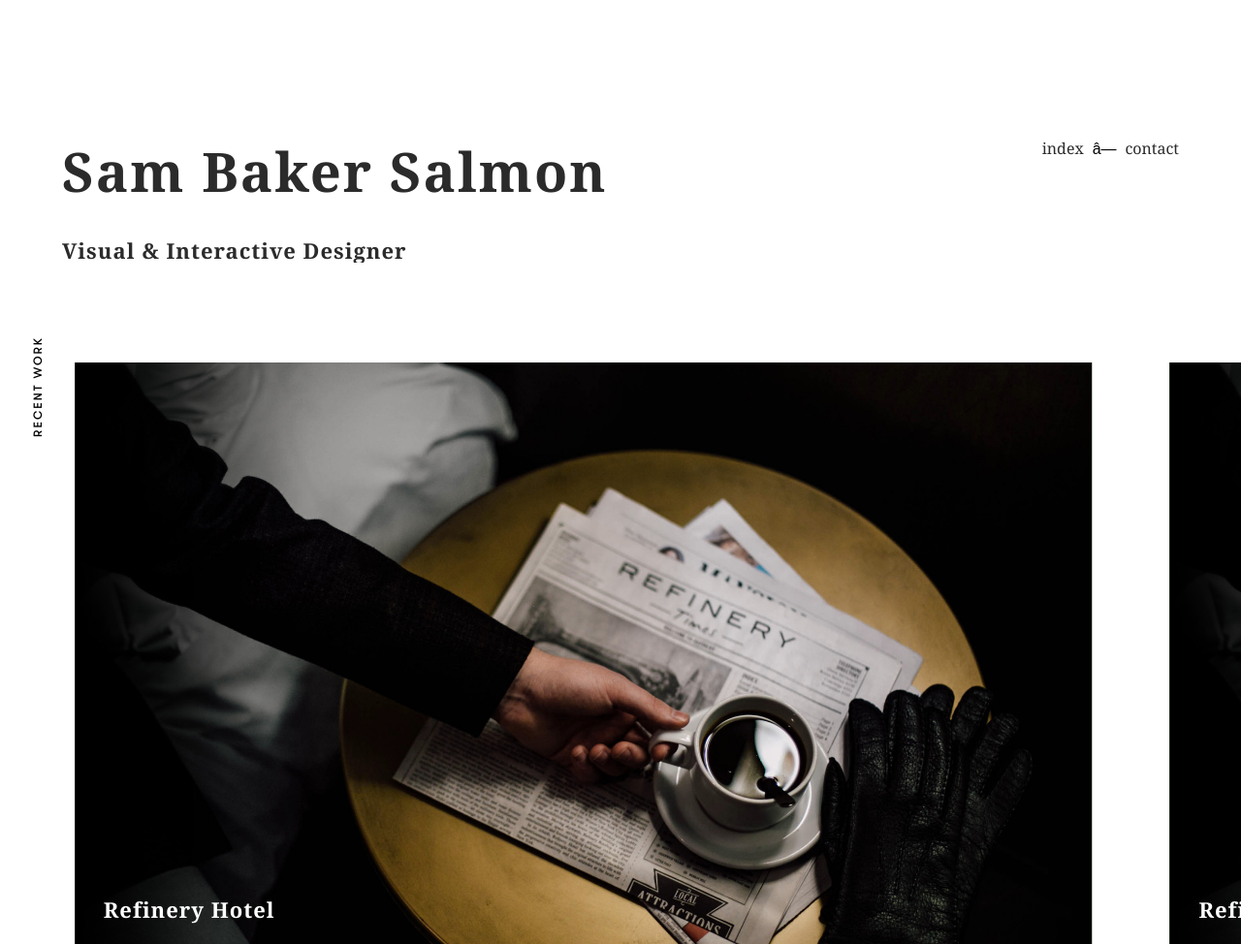
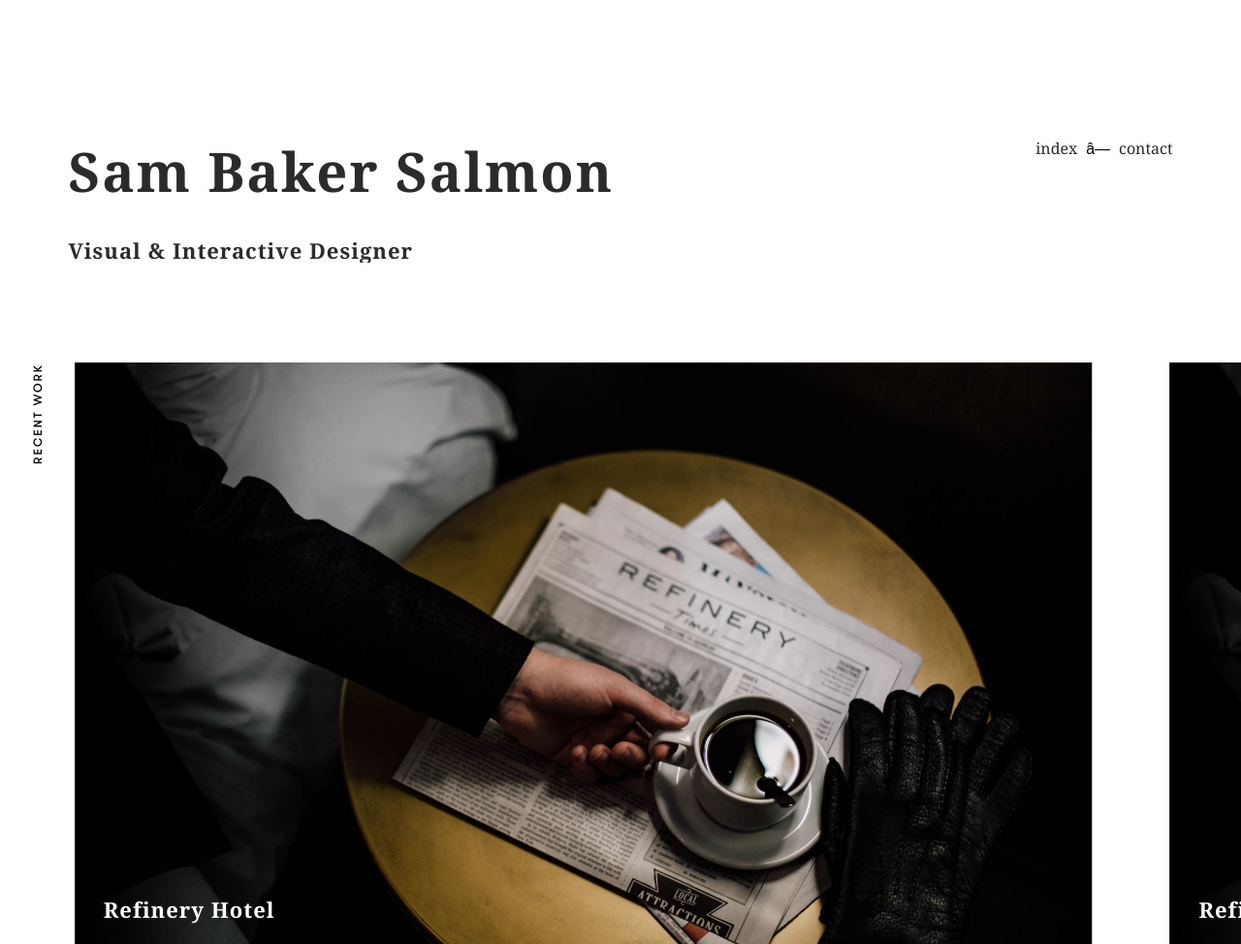
Before and after one commit to latitudecode/sbs-portfolio-theme, a PHP site: page / in a window 1280 px wide. Shown: the whole page at 97% size. Run offline with PHP 8.4, Linux system fonts and the light colour scheme; some libraries are stand-ins or nearby versions; some web fonts are replaced.

Commit message:
positioning

```diff
--- a/css/custom.css
+++ b/css/custom.css
@@ -2,7 +2,7 @@
 /* main content */
 
 .main {
-	max-width: 90%;
+	max-width: 89%;
 	margin: 9rem auto 0;
 }
 
@@ -79,12 +79,12 @@ nav a {
 }
 
 .side-title-1 {
-	top: 49%;
+	top: 420px;
 	left: -1%;
 }
 
 .side-title-2 {
-	top: 129%;
+	top: 1110px;
 	left: -1%;
 }
 
@@ -117,4 +117,11 @@ h4 {
 
 }
 
+/* Instagram */
+
+.instashow-gallery-container {
+    padding-left: 14px !important;
+}
+
+
 /* removals */
```
